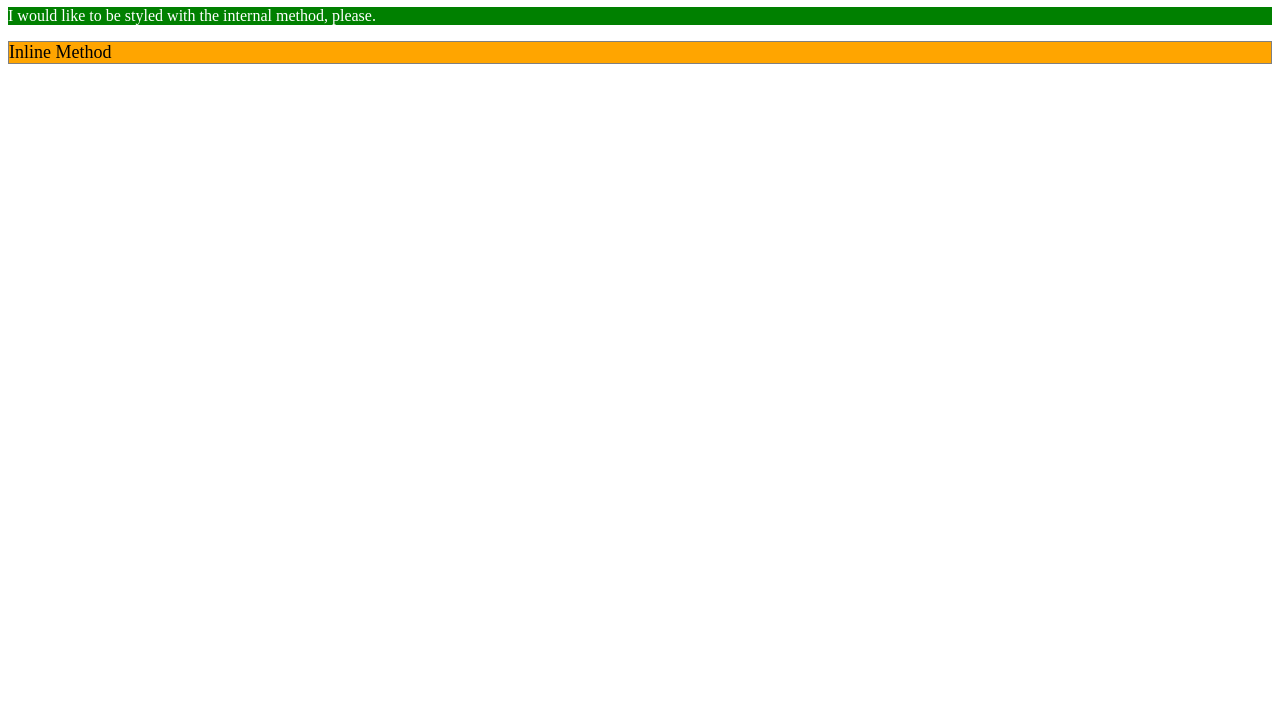
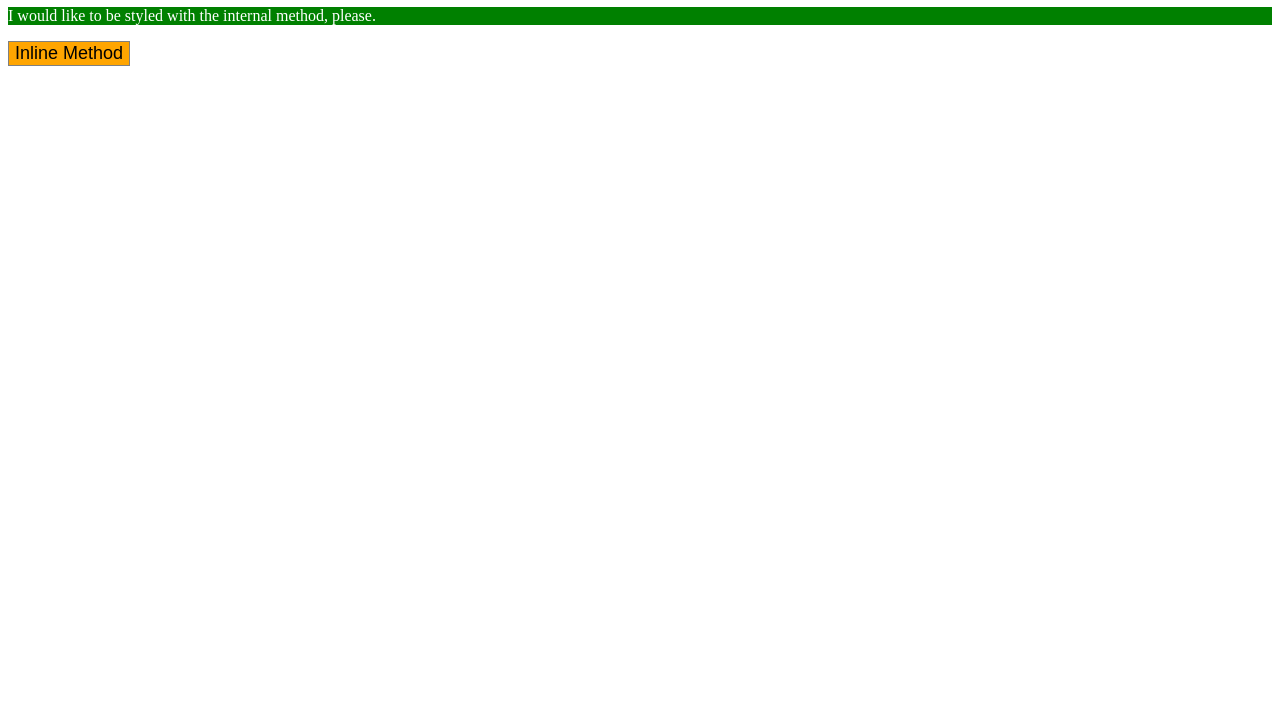
Before and after one commit to Felstauren/css-project-1.0, a plain HTML site: page index.html in a window 1280 px wide. Shown: the part 73-800 px from the top of the page. Drawn offline with Linux system fonts and the light colour scheme.

Commit message:
commti 3.0

```diff
--- a/index.html
+++ b/index.html
@@ -19,7 +19,7 @@
         }
     </style>
     <p></p>
-    <div style="color:black; border:1px solid gray;background-color: orange;font-size: 18px;">Inline Method</div>
+    <button style="color:black; border:1px solid gray;background-color: orange;font-size: 18px;">Inline Method</button>
 
 
 </body>
```
